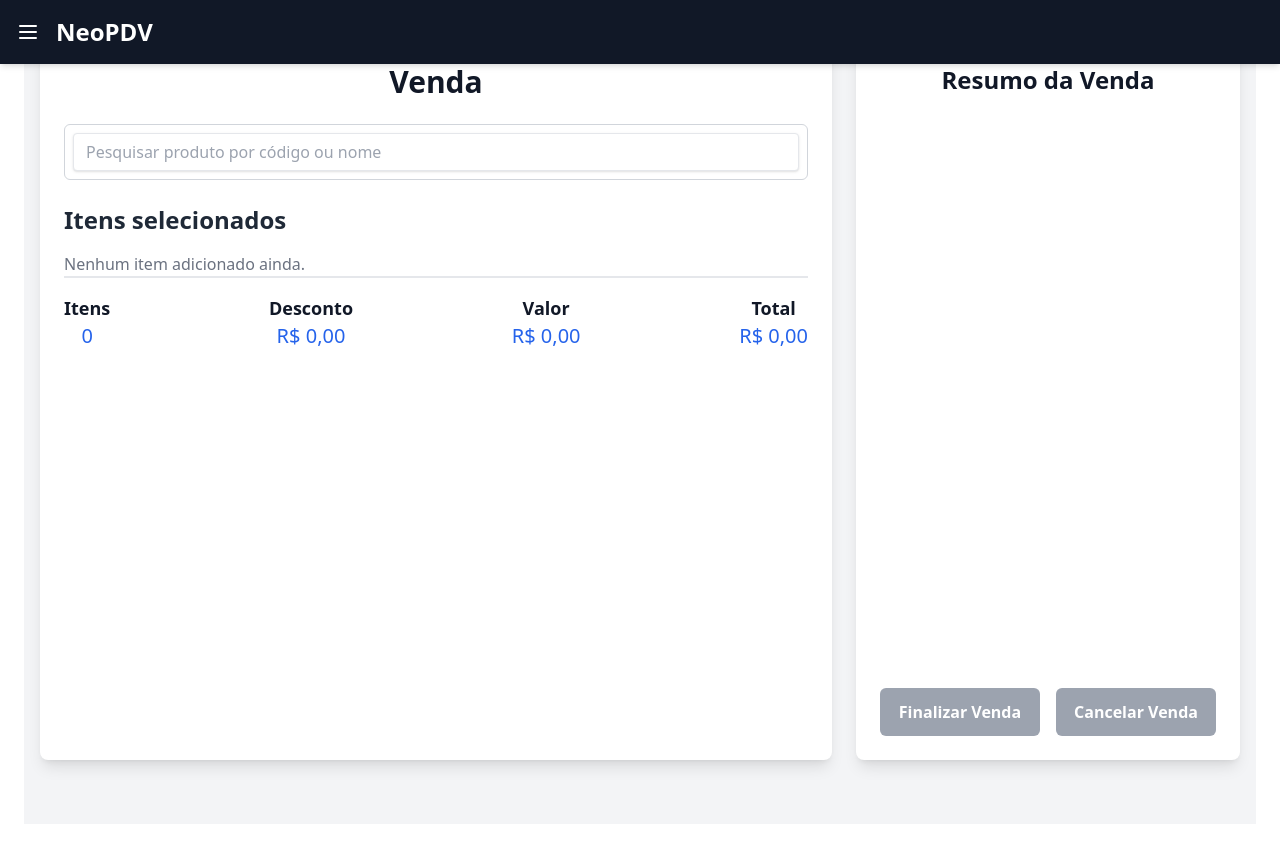
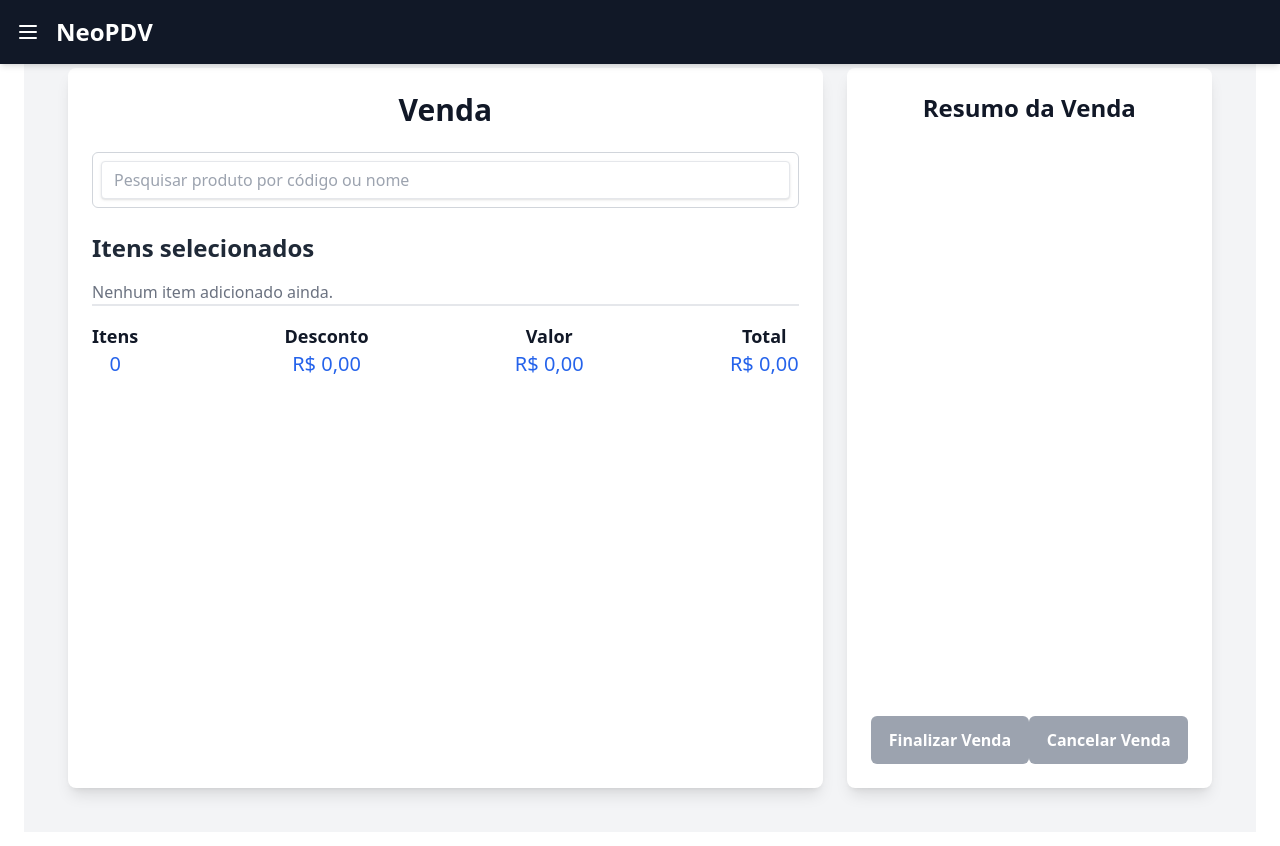
Before and after one commit to alvesgc/pdv, a React (Vite) app: page / in a window 1280 px wide. Shown: the top 846 px of the page. Built offline with nearby package versions, Linux system fonts and the light colour scheme.

Commit message:
Alterei o padding do Sidebar

```diff
--- a/src/components/SideBar.jsx
+++ b/src/components/SideBar.jsx
@@ -12,7 +12,7 @@ const SideBar = ({ visible, onClose }) => {
         visible ? "translate-x-0" : "-translate-x-full"
       }`}
     >
-      <div className="flex items-center justify-between p-4 border-b border-gray-600">
+      <div className="flex items-center justify-between p-3 mt-11 border-b border-gray-600">
         <h2 className="text-lg font-bold">Módulos</h2>
         <button onClick={onClose} className="text-white text-xl">
           <FiX />
--- a/src/pages/Home.jsx
+++ b/src/pages/Home.jsx
@@ -8,7 +8,6 @@ import CartItem from "../components/CartItem";
 import CartSummary from "../components/CartSummary";
 import ActionButton from "../components/ActionButton";
 import Input from "../components/Input";
-
 
 export default function Home() {
   const { cart, addToCart, removeFromCart, clearCart } = useCart();
@@ -42,7 +41,7 @@ export default function Home() {
   };
 
   return (
-    <div className="min-h-screen bg-gray-100 p-4 font-sans text-gray-800">
+    <div className="min-h-screen bg-gray-100 p-11 font-sans text-gray-800">
       <div className="max-w-7xl mx-auto grid grid-cols-1 md:grid-cols-3 gap-6 h-[90vh]">
         <div className="md:col-span-2 bg-white p-6 rounded-lg shadow-lg">
           <h1 className="text-3xl font-bold text-center text-gray-900 mb-6">
@@ -92,7 +91,12 @@ export default function Home() {
             </div>
           </div>
 
-          <CartSummary itemCount={itemCount} total={total} itemPrice={itemPrice} discount={discount}/>
+          <CartSummary
+            itemCount={itemCount}
+            total={total}
+            itemPrice={itemPrice}
+            discount={discount}
+          />
         </div>
 
         <div className="md:col-span-1 bg-white p-6 rounded-lg shadow-lg flex flex-col justify-between h-full">
```
Also changed, not shown: 1 other file (tests, documents, lock files or other folders).
